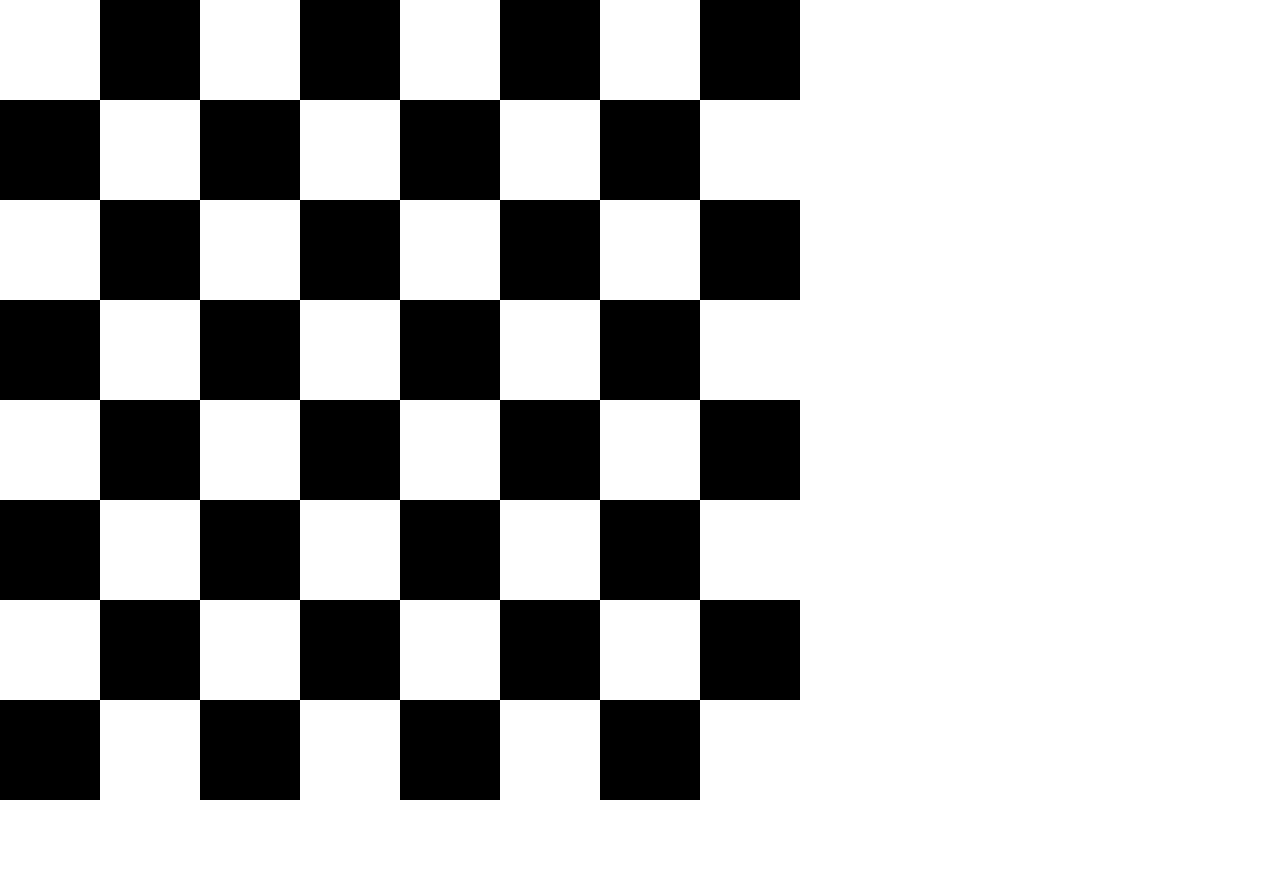
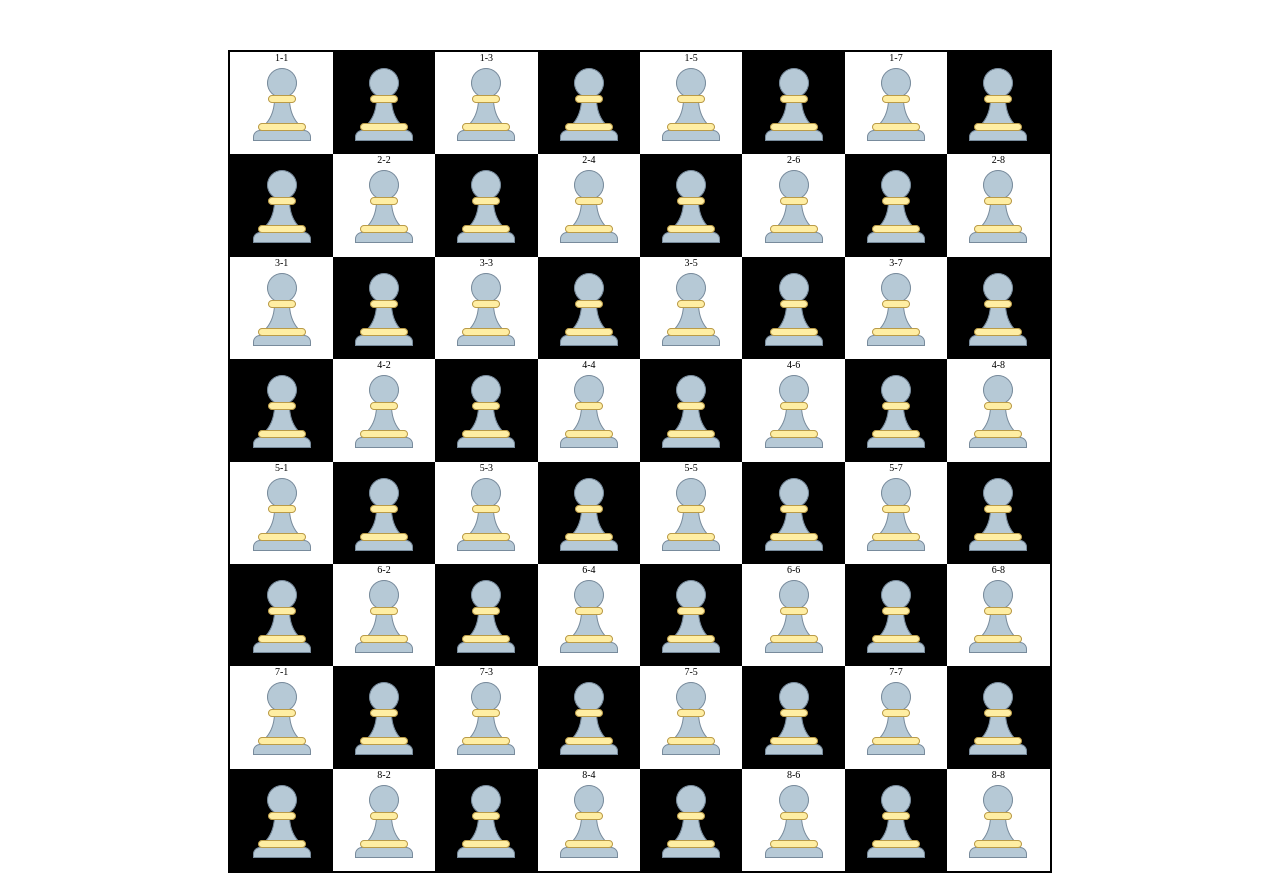
Before and after one commit to DouglasSilv/Vuedrez, a Vue app in the folder xadrez/: page / in a window 1280 px wide. Before the commit the page ends 802 px from the top, so only its background shows below. Built offline with nearby package versions, Linux system fonts and the light colour scheme.

Commit message:
casquinha das pecas

```diff
--- /dev/null
+++ b/xadrez/src/assets/pecas.js
@@ -0,0 +1,8 @@
+export default class Pecas {
+    constructor() {
+        this.pecasBrancas = [{tipo: 'Peao',
+                              linha: 7,
+                              coluna: 1}],
+        this.pecasPretas = []
+    }
+}
--- /dev/null
+++ b/xadrez/src/components/PeaoBranco.vue
@@ -0,0 +1,9 @@
+<template>
+    <div><img src="../assets/peao.png" alt="Kiwi standing on oval"></div>
+</template>
+
+<script>
+export default {
+    name: 'PeaoBranco'
+}
+</script>
--- a/xadrez/src/components/Quadrado.vue
+++ b/xadrez/src/components/Quadrado.vue
@@ -1,34 +1,42 @@
 <template>
-    <div v-bind:class="getClass()" class="quadrado">
+    <div v-bind:class="getClass()" ref="quadrado" class="quadrado">
+        {{linha}}-{{coluna}}
     </div>
 </template>
 
 <script>
+import PeaoBranco from './PeaoBranco.vue'
+import Vue from 'vue'
+
 export default {
     name: "Quadrado",
     props: {
         linha: Number,
-        coluna: Number
+        coluna: Number,
+        id: String
     },
     methods:{
         getClass(){
             return {
                 'branco': (this.linha+this.coluna)%2 == 0,
                 'preto': (this.linha+this.coluna)%2 != 0}
+        }
+    },
+    mounted() {
+        var ComponentClass = Vue.extend(PeaoBranco)
+        var instance = new ComponentClass()
+        instance.$mount()
+        this.$refs.quadrado.appendChild(instance.$el)
     }
-}
 }
 </script>
 
 
 <style scoped>
 .quadrado {
-    height: 10rem;
-    width: 10rem;
+    height: 8vw;
+    width: 8vw;
     display: inline-block;
-    color: white;
-    text-align: center;
-    font-size: 3rem;
 }
 
 .preto{
--- a/xadrez/src/components/Tabuleiro.vue
+++ b/xadrez/src/components/Tabuleiro.vue
@@ -1,12 +1,16 @@
 <template>
-    <div class="tabuleiro">
-        <div v-for="linha in linhas" v-bind:key="linha" class="linha">
-            <Quadrado :linha="linha" :coluna="coluna" v-for="coluna in colunas" v-bind:key="coluna"/>
+    <div class="container">
+        <div class="tabuleiro">
+            <div v-for="linha in linhas" v-bind:key="linha" class="linha">
+                <Quadrado :linha="linha" :coluna="coluna" :id="''+coluna+linha" v-for="coluna in colunas" v-bind:key="coluna"/>
+            </div>
         </div>
     </div>
 </template>
 <script>
 import Quadrado from './Quadrado.vue'
+import PeaoBranco from './PeaoBranco.vue'
+import Pecas from '../assets/pecas.js'
 
 export default {
   name: "Tabuleiro",
@@ -19,18 +23,28 @@ export default {
       colunas: [1, 2, 3, 4, 5, 6, 7, 8]
     };
   },
+  mounted() {
+      const pecas = new Pecas();
+      console.log(pecas)
+  }
 }
 </script>
 
 <style scoped>
 .tabuleiro {
-    width: 80rem;
-    height: 80rem;
     background-color: orange;
-    display: block;
+    display: inline-block;
+    border: 2px solid black;
+    margin-left: 0 auto;
 }
 
 .linha {
-    height: 10rem;
+    height: 8vw;
+}
+
+.container{
+    height: 100vh;
+    text-align: center;
+    margin-top: 5rem;
 }
 </style>
```
Also changed, not shown: xadrez/src/assets/peao.png (added).
